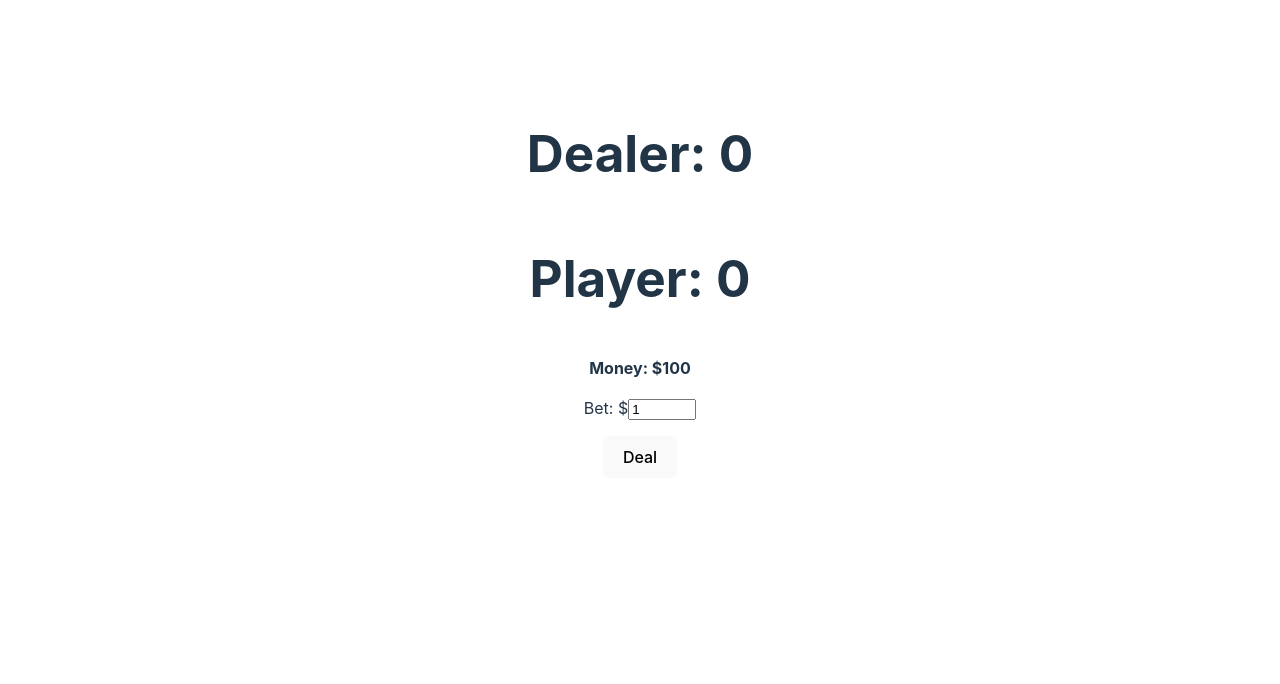
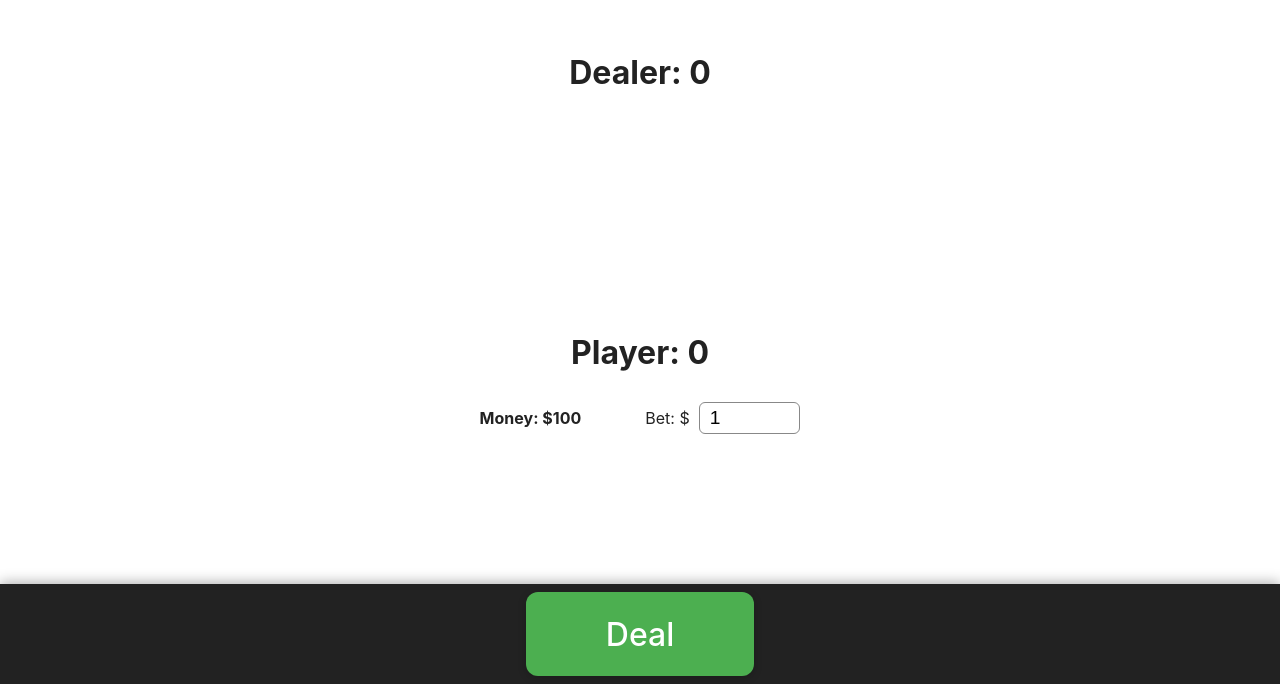
Before and after one commit to esalavat/blackjack, a React (Vite) app: page / in a window 1280 px wide. Shown: the part 116-800 px from the top of the page. Built offline with nearby package versions, Linux system fonts and the light colour scheme.

Commit message:
Refactor UI layout and enhance betting functionality: Update App component structure, improve styling in App.css, and streamline bet handling logic.

```diff
--- a/src/App.css
+++ b/src/App.css
@@ -3,11 +3,124 @@
   justify-content: center;
   width: 100%;
 }
+
 #root {
   max-width: 1280px;
   margin: 0 auto;
-  padding: 2rem;
-  text-align: center;
+  padding: 0;
+  min-height: 100vh;
+  display: flex;
+  flex-direction: column;
+}
+
+.app-outer {
+  display: flex;
+  flex-direction: column;
+  min-height: 100vh;
+  position: relative;
+}
+
+.main-area {
+  flex: 1 1 auto;
+  display: flex;
+  flex-direction: column;
+  justify-content: space-evenly;
+  align-items: stretch;
+  min-height: 0;
+  padding-bottom: 120px; /* space for action bar */
+}
+
+.dealer-area, .player-area {
+  flex: 1 1 0;
+  display: flex;
+  flex-direction: column;
+  align-items: center;
+  justify-content: center;
+  min-height: 0;
+}
+
+.dealer-area {
+  margin-top: 2rem;
+}
+.player-area {
+  margin-bottom: 2rem;
+}
+
+
+.label {
+  margin-bottom: 0.5em;
+  font-size: 2rem;
+  color: #222;
+}
+
+
+.bust {
+  color: #ff4d4f;
+  margin-left: 10px;
+}
+.win {
+  color: #4caf50;
+  margin-left: 10px;
+}
+
+
+.money-row {
+  display: flex;
+  align-items: center;
+  justify-content: center;
+  gap: 2em;
+  margin: 1em 0 0.5em 0;
+  color: #222;
+}
+.bet-row {
+  margin-left: 2em;
+}
+.bet-input {
+  width: 80px;
+  font-size: 1.2em;
+  padding: 0.2em 0.5em;
+  border-radius: 6px;
+  border: 1px solid #888;
+  margin-left: 0.5em;
+}
+.bet-amount {
+  font-size: 1.2em;
+  margin-left: 0.5em;
+}
+
+.action-bar {
+  position: fixed;
+  left: 0;
+  right: 0;
+  bottom: 0;
+  background: #222;
+  display: flex;
+  justify-content: center;
+  align-items: center;
+  min-height: 100px;
+  z-index: 100;
+  box-shadow: 0 -2px 12px rgba(0,0,0,0.3);
+  gap: 2em;
+}
+.action-btn {
+  font-size: 2rem;
+  padding: 0.7em 2.5em;
+  border-radius: 12px;
+  border: none;
+  background: #4caf50;
+  color: #fff;
+  margin: 0 1em;
+  transition: background 0.2s, transform 0.1s;
+  box-shadow: 0 2px 8px rgba(0,0,0,0.2);
+  cursor: pointer;
+}
+.action-btn:disabled {
+  background: #888;
+  cursor: not-allowed;
+}
+.action-btn:not(:disabled):hover {
+  background: #388e3c;
+  transform: translateY(-2px) scale(1.04);
 }
 
 .logo {
--- a/src/App.jsx
+++ b/src/App.jsx
@@ -17,6 +17,7 @@ import './App.css';
 
 import React, { useState } from 'react';
 
+
 function App() {
   const { deck, playerHand, dealerHand, gameState, playerMoney, bet } = useSelector((state) => state.game);
   const dispatch = useDispatch();
@@ -34,11 +35,8 @@ function App() {
   };
 
   const deal = async () => {
-  // Use betInput as the bet amount
     if (betInput > playerMoney) return;
-  // Place the bet atomically (set bet and subtract money)
     dispatch(placeBet(betInput));
-  // Clear hands before dealing
     dispatch({ type: 'game/clearHands' });
     dispatch(playerDraw());
     await delay(300);
@@ -52,9 +50,8 @@ function App() {
 
   const hit = () => {
     dispatch(playerDraw());
-    // Check for bust after drawing
     setTimeout(() => {
-      if (total(playerHand.concat([{...deck[0], faceUp: true}])) > 21) {
+      if (total(playerHand.concat([{ ...deck[0], faceUp: true }])) > 21) {
         dispatch(revealDealerCards());
         dispatch(setGameState(GameState.ENDED));
       }
@@ -66,12 +63,10 @@ function App() {
     dispatch(dealerDrawDownThunk());
   };
 
-  // Handle end of hand: payout or not
   React.useEffect(() => {
     if (gameState === GameState.ENDED) {
       const result = getResult();
       dispatch(resolveBet(result));
-      // After a short delay, reset to NOTDEALT for new bet and deal
       setTimeout(() => {
         dispatch(setGameState(GameState.NOTDEALT));
       }, 1200);
@@ -79,7 +74,6 @@ function App() {
     // eslint-disable-next-line
   }, [gameState]);
 
-  // Handle bet input change
   const handleBetChange = (e) => {
     let value = parseInt(e.target.value, 10);
     if (isNaN(value)) value = 1;
@@ -90,33 +84,31 @@ function App() {
   };
 
   return (
-    <div>
-      <div>
-        <h1>
-          Dealer: {total(dealerHand.filter(card => card.faceUp))}
-        </h1>
+    <div className="app-outer">
+      <div className="main-area">
+        <div className="dealer-area">
+          <h1 className="label">Dealer: {total(dealerHand.filter(card => card.faceUp))}</h1>
           <div className="hand-wrapper">
-          <Hand cards={dealerHand}></Hand>
+            <Hand cards={dealerHand} />
           </div>
         </div>
-      <div>
-        <h1>
+        <div className="player-area">
+          <h1 className="label">
             Player: {total(playerHand)}
             {gameState === GameState.ENDED && total(playerHand) > 21 && (
-            <span style={{ color: 'red', marginLeft: 10 }}>Bust!</span>
+              <span className="bust">Bust!</span>
             )}
             {gameState === GameState.ENDED && getResult() === 'win' && (
-            <span style={{ color: 'green', marginLeft: 10 }}>Win!</span>
+              <span className="win">Win!</span>
             )}
           </h1>
           <div className="hand-wrapper">
-          <Hand cards={playerHand}></Hand>
+            <Hand cards={playerHand} />
           </div>
-        <div style={{ margin: '1em 0' }}>
+          <div className="money-row">
             <strong>Money: ${playerMoney}</strong>
-        </div>
-        {gameState === GameState.NOTDEALT && (
-          <div style={{ marginBottom: '1em' }}>
+            <span className="bet-row">
+              {gameState === GameState.NOTDEALT ? (
                 <label>
                   Bet: $
                   <input
@@ -125,23 +117,27 @@ function App() {
                     max={playerMoney}
                     value={betInput}
                     onChange={handleBetChange}
-                style={{ width: 60 }}
+                    className="bet-input"
                     disabled={playerMoney < 1}
                   />
                 </label>
+              ) : (
+                <span className="bet-amount">Bet: ${bet}</span>
+              )}
+            </span>
           </div>
-        )}
-        <div>
+        </div>
+      </div>
+      <div className="action-bar">
         {gameState === GameState.NOTDEALT ? (
-            <button onClick={deal} disabled={playerMoney < 1}>Deal</button>
+          <button className="action-btn" onClick={deal} disabled={playerMoney < 1}>Deal</button>
         ) : null}
         {gameState === GameState.PLAYERS && (
           <>
-              <button onClick={hit}>Hit</button>
-              <button onClick={stand}>Stand</button>
+            <button className="action-btn" onClick={hit}>Hit</button>
+            <button className="action-btn" onClick={stand}>Stand</button>
           </>
         )}
-        </div>
       </div>
     </div>
   );
```
Lines whose indentation alone changed are shown as unchanged.
